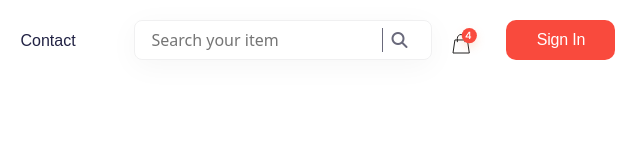
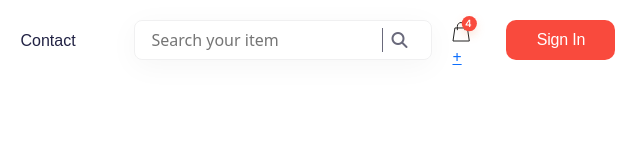
Before and after one commit to manishloginn/F-delivery, a plain HTML site: page index.html in a window 1280 px wide. Shown: the top 165 px of the page, 640-1280 px from the left. Drawn offline with nearby package versions, Linux system fonts and the light colour scheme.

Commit message:
Update index.html

```diff
--- a/index.html
+++ b/index.html
@@ -39,7 +39,8 @@
                 <i class="iconnn px-2 fa-solid fa-magnifying-glass"></i>
             </div>
             <div class="nummm">
-                <img src="./asset/cart.svg" alt="">
+               <a href="#"><img src="./asset/cart.svg" alt="">+</a>
+
             </div>
             <div class="btnn">
                 <button class="btnnn">Sign In</button>
```
